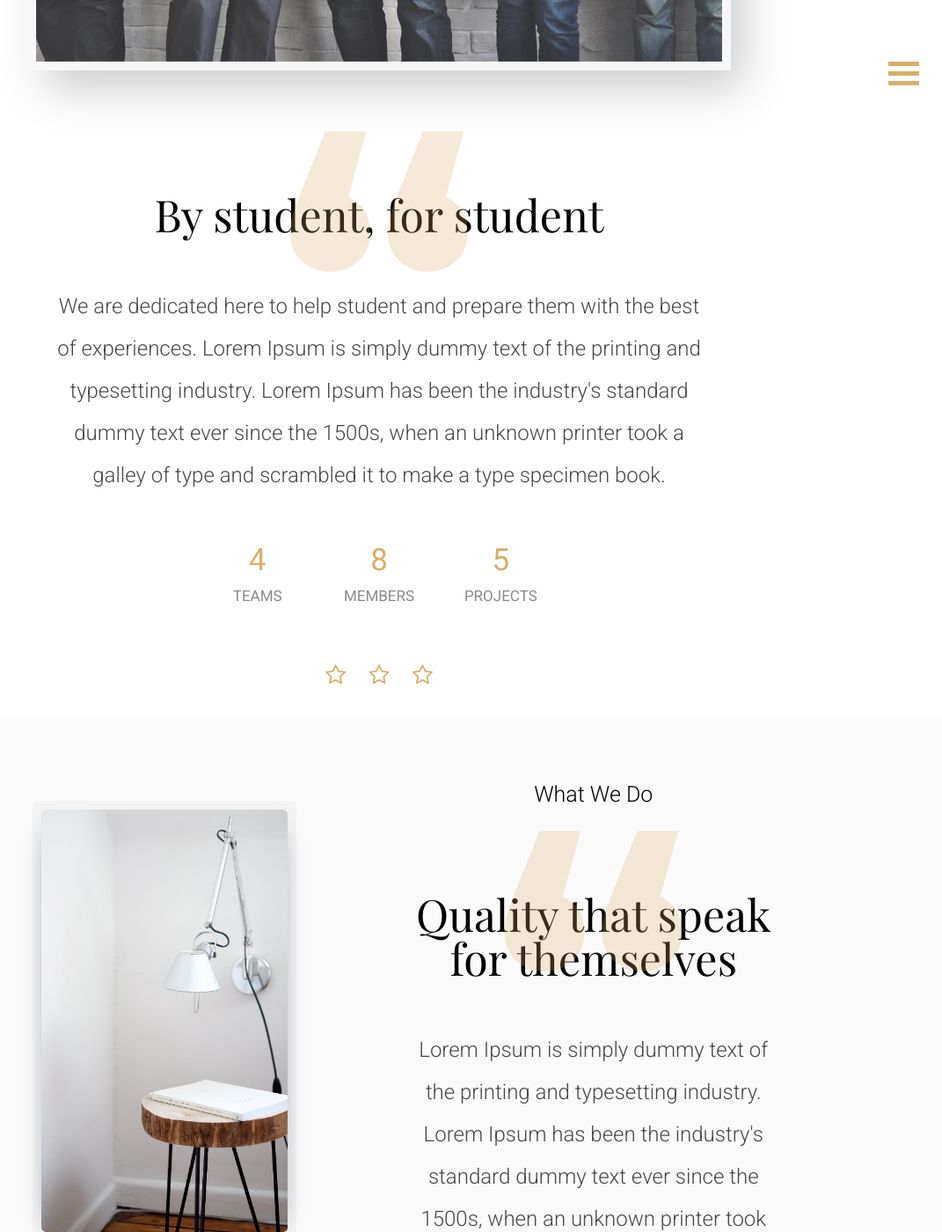
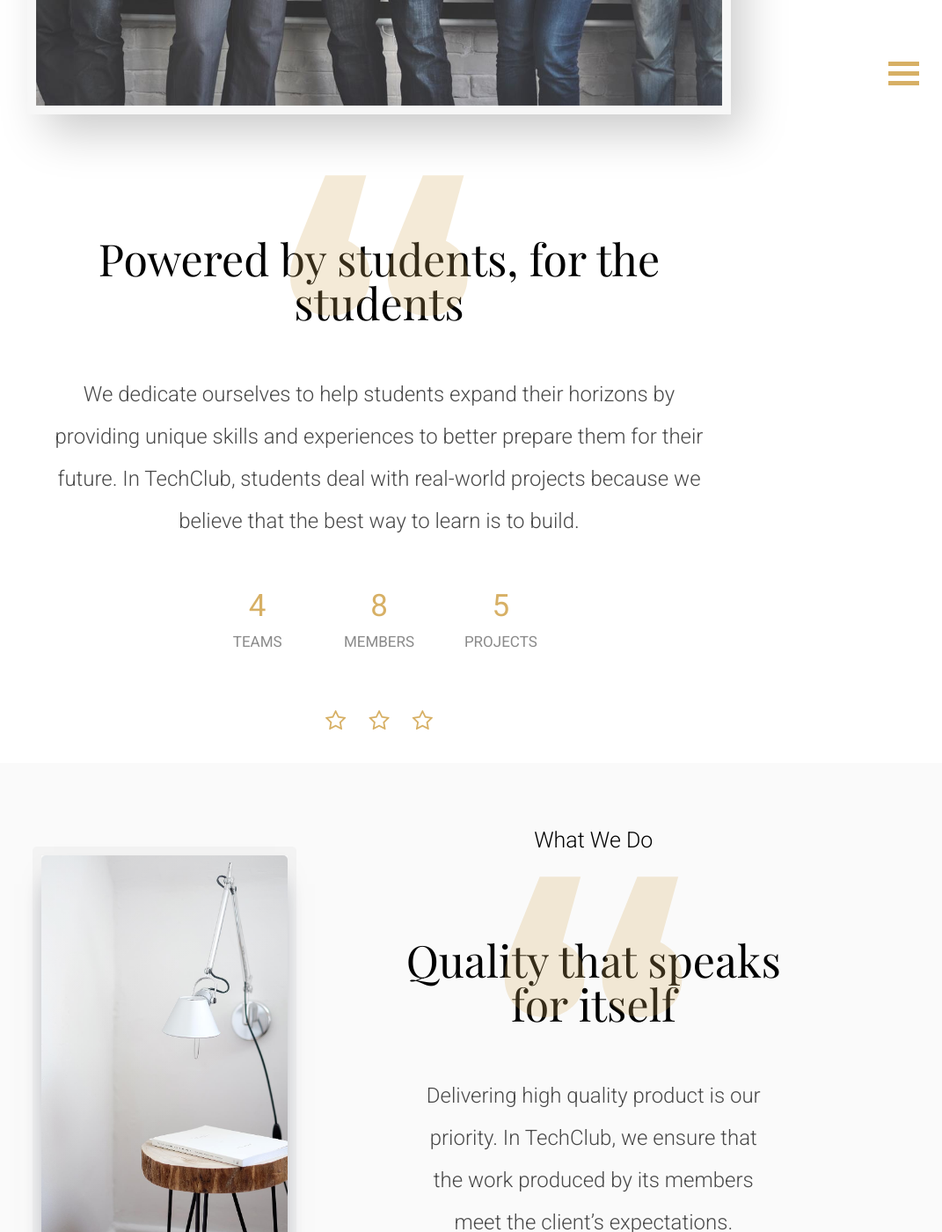
Before and after one commit to TechClubNY/techclub-site, a Jekyll site: the page built from index.html, in a window 1280 px wide and 1400 px high, scrolled down 795 px. Shown: the whole window at 88% size, without its empty margins (209-1280 px from the left). Built offline with Jekyll 4.4.1, drawn with Linux system fonts in a browser that asks for light colours; nearby versions of some CDN libraries; the list of posts is cut into pages by our own code; some of the changed text lies outside the part shown.

Commit message:
website content update
revised and updated the content on the page

```diff
--- a/index.html
+++ b/index.html
@@ -4,7 +4,7 @@
 ---
 <div class="container">
   <div class="intro">
-    <h1>Start from <a href="http://qc.cuny.edu" target="_blank">Queens College</a>, we are passionate about technology and students community.</h1>
+    <h1>Emerging from <a href="http://qc.cuny.edu" target="_blank">Queens College</a>, our passion for technology has inspired us to build an organization that will mutually benefit the students and the community.</h1>
   </div>
 
   <div class="statistic">
@@ -12,10 +12,10 @@
       <img src="{{ site.baseurl }}/assets/img/group.jpg" />
     </div>
     <div class="statistic-title reveal">
-      By student, for student
+      Powered by students, for the students
     </div>
     <div class="statistic-description reveal">
-      We are dedicated here to help student and prepare them with the best of experiences. Lorem Ipsum is simply dummy text of the printing and typesetting industry. Lorem Ipsum has been the industry's standard dummy text ever since the 1500s, when an unknown printer took a galley of type and scrambled it to make a type specimen book.
+      We dedicate ourselves to help students expand their horizons by providing unique skills and experiences to better prepare them for their future. In TechClub, students deal with real-world projects because we believe that the best way to learn is to build.
     </div>
 
     <div class="statistic-numbers">
@@ -59,10 +59,10 @@
           What We Do
         </div>
         <div class="services-title reveal">
-          Quality that speak for themselves
+          Quality that speaks for itself
         </div>
         <div class="services-description reveal">
-           Lorem Ipsum is simply dummy text of the printing and typesetting industry. Lorem Ipsum has been the industry's standard dummy text ever since the 1500s, when an unknown printer took a galley of type and scrambled it to make a type specimen book.
+          Delivering high quality product is our priority. In TechClub, we ensure that the work produced by its members meet the client’s expectations. Members learn to meet real world expectations by completing projects that are acquired from startups and small business at a low cost. Have a project for us?
         </div>
         <div class="btn btn-tc btn-lg reveal">Request A Quote <i class="fa fa-external-link" aria-hidden="true"></i></div>
       </div>
@@ -82,7 +82,7 @@
           Join Us
         </div>
         <div class="joinclub-description reveal">
-          We are currently invite only, please put down your email, we will be in contact with you once the spot is open. Lorem Ipsum has been the industry's standard dummy text ever since the 1500s.
+          We currently are invite only, we encourage you to get in contact with us by providing your email and we will touch base with you once a spot has opened.
         </div>
         <div class="joinclub-subscribe reveal">
           <input type="text" placeholder="Enter your E-Mail" class="joinclub-email" />
@@ -100,13 +100,13 @@
 <div class="partners">
   <div class="container">
     <div class="partners-tag reveal">
-      Client & Partners
+      Clients & Partners
     </div>
     <div class="partners-title reveal">
-      Amazing clients & partners we work with
+      Amazing clients & partners relationships
     </div>
     <div class="statistic-description reveal">
-      With help of the industry leading icons, We are dedicated here to help student and prepare them with the best of experiences.
+      With the help of the industry leading icons, we have built strong chains with people that trust in our capability and have high expectations of TechClub.
     </div>
     <div class="partners-list">
       <div class="row">
@@ -133,10 +133,10 @@
   <div class="visiting bg-gray-tr40">
     <div class="row inner">
         <div class="visit-title reveal">
-          Give Us a Visit
+          Give us a visit
         </div>
         <div class="visit-description reveal">
-          Our office is located at Tech Incubator in Queens College and is focus on technology and students
+          Our doors are open for you. Our office is located at the Tech Incubator in Queens College.
         </div>
         <div class="visit-action reveal">
           <button class="btn btn-tc btn-lg">Setup a Meeting</button>
```
